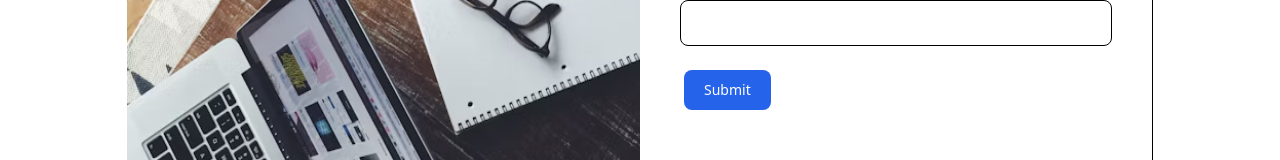
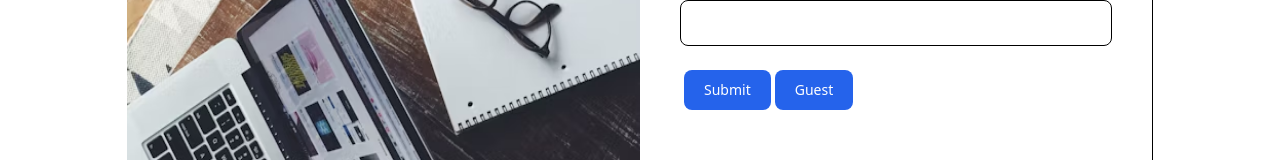
Before and after one commit to MyProjectMCA/ProjectFrontend, a React (Create React App) app: page /adminlogin in a window 1280 px wide. Shown: the part 506-666 px from the top of the page. Built offline with nearby package versions, Linux system fonts and the light colour scheme.

Commit message:
Update AdminLogin.js
added guest login option

```diff
--- a/src/components/AdminLogin.js
+++ b/src/components/AdminLogin.js
@@ -35,6 +35,10 @@
       props.showAlert("Invalid Credentials", "red");
     }
   };
+
+  const handleGuest = async (e) =>{
+    setCredentials({ email: "qwer@gmail.com", password: "@Qwer1234" })
+  }
 
   const onchange = (e) => {
     setCredentials({ ...credentials, [e.target.name]: e.target.value });
@@ -103,6 +107,9 @@
               >
                 Submit
               </button>
+              <button onClick={handleGuest} className="text-white bg-blue-600 hover:bg-blue-800 focus:ring-4 focus:outline-none focus:ring-blue-300 font-medium rounded-lg text-sm w-full sm:w-auto px-5 py-2.5 text-center ml-1">
+                Guest
+              </button>
             </form>
           </div>
         </div>
```
